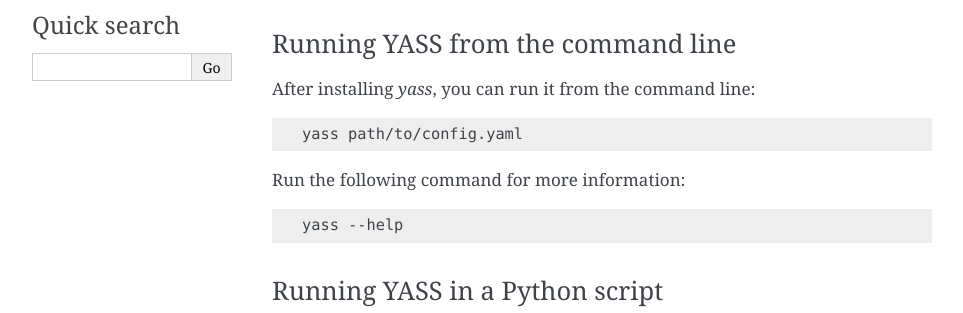
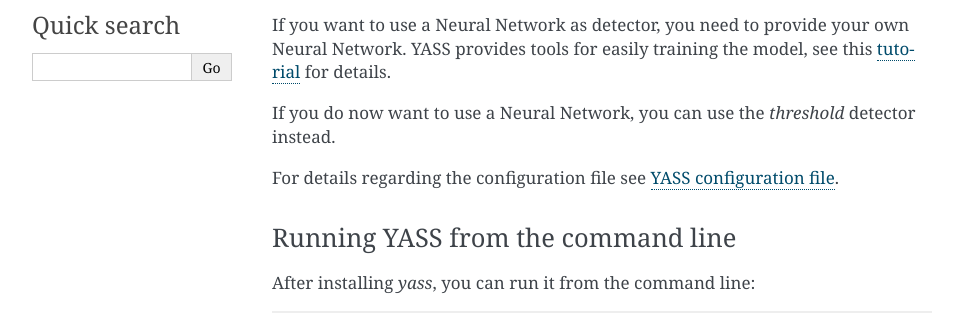
Before and after one commit to paninski-lab/yass, a Sphinx documentation site: the page built from doc/getting_started.rst, in a window 1280 px wide, cut to the strip 384-697 px from the top of the page. Shown: the whole strip, without its empty margins (148-1111 px from the left). Built offline with Sphinx 7.4.7, drawn with Linux system fonts in a browser that asks for light colours.

Commit message:
updates documentation, adding config reference and link to neural net tutorial

```diff
--- /dev/null
+++ b/doc/config.rst
@@ -0,0 +1,6 @@
+.. _config:
+
+YASS configuration file
+=======================
+
+.. literalinclude:: ../examples/config_sample_complete.yaml
--- a/doc/getting_started.rst
+++ b/doc/getting_started.rst
@@ -11,6 +11,18 @@
 YASS is configured using a YAML file, below is an example of such configuration:
 
 .. literalinclude:: ../examples/config_sample.yaml
+
+
+If you want to use a Neural Network as detector, you need to provide your
+own Neural Network. YASS provides tools for easily training the model, see
+this `tutorial`_ for details.
+
+.. _tutorial: https://github.com/paninski-lab/yass-examples/blob/master/NN_training_tutorial.ipynb
+
+If you do now want to use a Neural Network, you can use the `threshold`
+detector instead.
+
+For details regarding the configuration file see :doc:`config`.
 
 
 Running YASS from the command line
--- a/doc/index.rst
+++ b/doc/index.rst
@@ -14,6 +14,7 @@
    :maxdepth: 1
 
    getting_started
+   config
    blocks
    api
 
```
Also changed, not shown: 2 other files.
